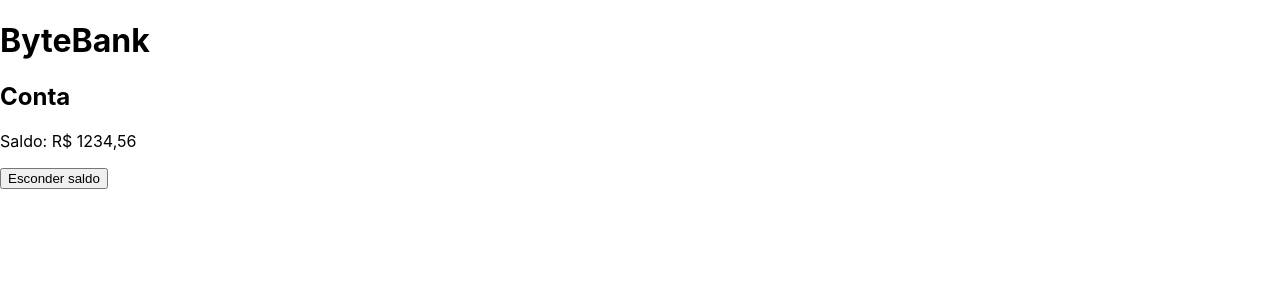
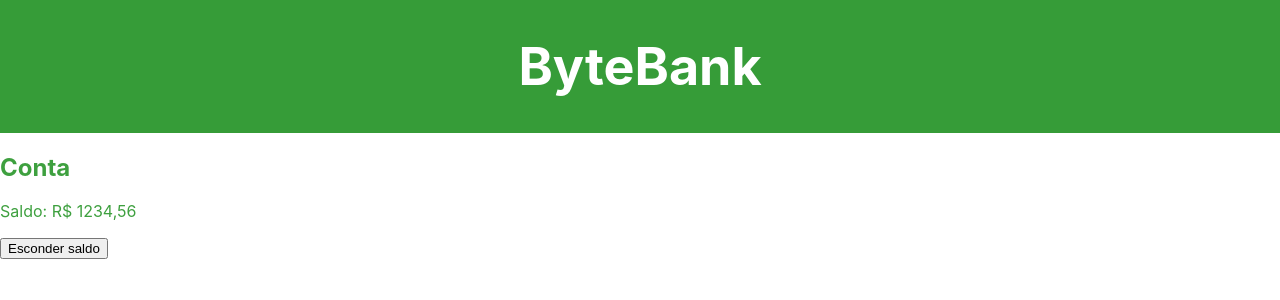
Before and after one commit to dudaschar/curso-testes-alura, a React (Create React App) app: page / in a window 1280 px wide. Shown: the top 300 px of the page. Built offline with nearby package versions, Linux system fonts and the light colour scheme.

Commit message:
adiciona um pouco de cor para aplicação

```diff
--- a/src/App.css
+++ b/src/App.css
@@ -14,8 +14,7 @@
 }
 
 .App-header {
-  background-color: #282c34;
-  min-height: 100vh;
+  background-color: #369c38;
   display: flex;
   flex-direction: column;
   align-items: center;
--- a/src/App.js
+++ b/src/App.js
@@ -5,7 +5,7 @@
 function App() {
   return (
     <div>
-      <header>
+      <header className="App-header">
         <h1>ByteBank</h1>
       </header>
 
--- /dev/null
+++ b/src/conta/Conta.css
@@ -0,0 +1,3 @@
+.Conta-header {
+    color: #3ea03f;
+}
--- a/src/conta/Conta.js
+++ b/src/conta/Conta.js
@@ -1,10 +1,11 @@
 import React, { useState } from 'react';
+import './Conta.css'
 
 const Conta = () => {
     const [deveMostrarSaldo, mostraSaldo] = useState(true);
     const saldoConta = 1234.56;
     const saldo = deveMostrarSaldo ? saldoConta.toString().replace('.',',') : "----,--";
-    return <div>
+    return <div className="Conta-header">
         <h2>Conta</h2>
         <p>Saldo: {`R$ ${saldo}`}</p>
         <button onClick={() => mostraSaldo(!deveMostrarSaldo)}>{deveMostrarSaldo ? "Esconder saldo" : "Mostrar saldo"}</button>
```
